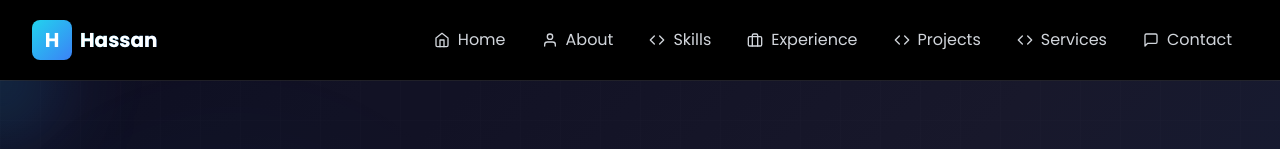
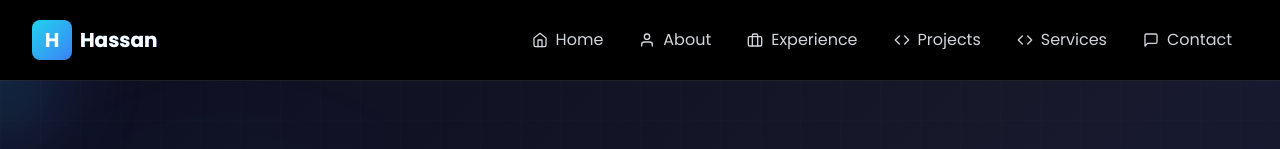
Before and after one commit to hassan-jamshaid10/Portfolio-Fullstack, a React (Vite) app: page / in a window 1280 px wide. Shown: the top 149 px of the page. Built offline with nearby package versions, Linux system fonts and the light colour scheme.

Commit message:
Updated and Redesigned porfolio

```diff
--- a/src/Components/Header/index.jsx
+++ b/src/Components/Header/index.jsx
@@ -5,7 +5,6 @@ import { FiMenu, FiX, FiHome, FiUser, FiCode, FiBriefcase, FiMessageSquare } fro
 const navItems = [
   { name: "Home", href: "#home", icon: <FiHome /> },
   { name: "About", href: "#about", icon: <FiUser /> },
-  { name: "Skills", href: "#skills", icon: <FiCode /> },
   { name: "Experience", href: "#experience", icon: <FiBriefcase /> },
   { name: "Projects", href: "#projects", icon: <FiCode /> },
   { name: "Services", href: "#services", icon: <FiCode /> },
```
